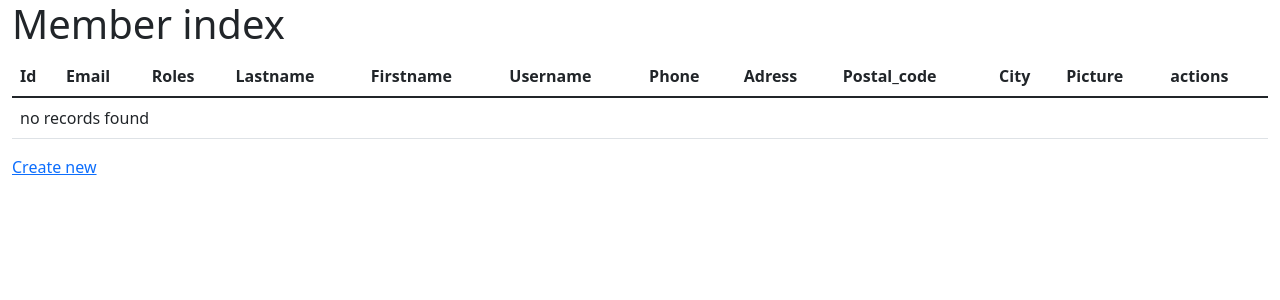
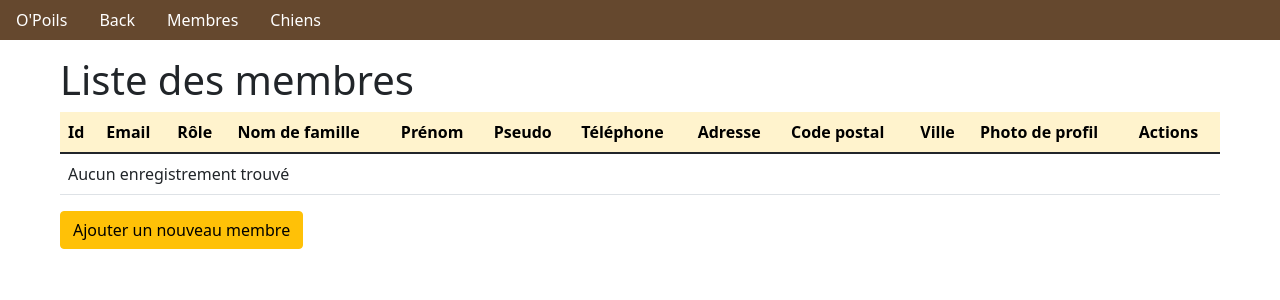
Before and after one commit to Kathleen-Vierstraete/opoils-back, a Symfony app: template templates/back/member/index.html.twig in a window 1280 px wide. Shown: the top 300 px of the page. Run offline with Twig, Linux system fonts and the light colour scheme; the template is opened without the code that fills it, so the values that code supplies are empty; some libraries are stand-ins or nearby versions.

Commit message:
Custom form new member - edit member - Member list page

```diff
--- a/src/Form/MemberType.php
+++ b/src/Form/MemberType.php
@@ -74,7 +74,6 @@ class MemberType extends AbstractType
                 }
             })
 
-
             ->add('lastname', TextType::class, [
                 'label' => 'Votre nom',
             ])
@@ -84,7 +83,7 @@ class MemberType extends AbstractType
             ])
 
             ->add('username', TextType::class, [
-                'label' => 'Votre pseudo',
+                'label' => 'Votre mail de connexion',
             ])
 
             ->add('phone', TextType::class, [
@@ -104,6 +103,9 @@ class MemberType extends AbstractType
                 'label' => 'Votre photo de profil',
                 'mapped' => false,
             ])
+            ->add('pseudo', TextType::class, [
+                'label' => 'Votre pseudo',
+            ])
         ;
     }
 
--- /dev/null
+++ b/templates/back/base_back.html.twig
@@ -0,0 +1,20 @@
+{% extends "base.html.twig" %}
+
+{% block subnav %}
+
+<ul class="nav navbar-light mb-3" style="background-color: #65482E;">
+    <li class="nav-item">
+        <a class="nav-link text-white" href="#">O'Poils</a>
+    </li>
+    <li class="nav-item">
+        <a class="nav-link text-white" href="#">Back</a>
+    </li>
+    <li class="nav-item">
+        <a class="nav-link text-white" href="{{ path('app_back_member_index') }}">Membres</a>
+    </li>
+    <li class="nav-item">
+        <a class="nav-link text-white" href="#">Chiens</a>
+    </li>
+</ul>
+
+{% endblock %}
--- a/templates/back/member/_delete_form.html.twig
+++ b/templates/back/member/_delete_form.html.twig
@@ -1,4 +1,4 @@
 <form method="post" action="{{ path('app_back_member_delete', {'id': member.id}) }}" onsubmit="return confirm('Are you sure you want to delete this item?');">
     <input type="hidden" name="_token" value="{{ csrf_token('delete' ~ member.id) }}">
-    <button class="btn">Delete</button>
+    <button class="btn btn-danger m-1">Delete</button>
 </form>
--- a/templates/back/member/_form.html.twig
+++ b/templates/back/member/_form.html.twig
@@ -2,6 +2,6 @@
 
     {{ form_widget(form) }}
 
-    <button class="btn">{{ button_label|default('Save') }}</button>
+    <button class="btn btn-success m-1">{{ button_label|default('Valider') }}</button>
 
 {{ form_end(form) }}
--- a/templates/back/member/edit.html.twig
+++ b/templates/back/member/edit.html.twig
@@ -1,4 +1,4 @@
-{% extends 'base.html.twig' %}
+{% extends 'back/base_back.html.twig' %}
 
 {% block title %}Editer le membre{% endblock %}
 
@@ -7,7 +7,7 @@
 
     {{ include('back/member/_form.html.twig', {'button_label': 'Mettre à jour'}) }}
 
-    <a class="btn btn-primary float-end" href="{{ path('app_back_member_index') }}">Retour à la liste</a>
+    <a class="btn btn-warning float-end" href="{{ path('app_back_member_index') }}">Retour à la liste</a>
 
     {{ include('back/member/_delete_form.html.twig') }}
 {% endblock %}
--- a/templates/back/member/index.html.twig
+++ b/templates/back/member/index.html.twig
@@ -1,26 +1,27 @@
-{% extends 'base.html.twig' %}
+{% extends 'back/base_back.html.twig' %}
 
-{% block title %}Member index{% endblock %}
+{% block title %}Liste des membres{% endblock %}
 
 {% block body %}
-    <h1>Member index</h1>
+    <h1>Liste des membres</h1>
 
-    <table class="table">
-        <thead>
+    <table class="table table-hover ">
+        <thead class="table-warning">
             <tr>
                 <th>Id</th>
                 <th>Email</th>
-                <th>Roles</th>
+                <th>Rôle</th>
                 {# <th>Password</th> #}
-                <th>Lastname</th>
-                <th>Firstname</th>
-                <th>Username</th>
-                <th>Phone</th>
-                <th>Adress</th>
-                <th>Postal_code</th>
-                <th>City</th>
-                <th>Picture</th>
-                <th>actions</th>
+                <th>Nom de famille</th>
+                <th>Prénom</th>
+                {# <th>Username</th> #}
+                <th>Pseudo</th>
+                <th>Téléphone</th>
+                <th>Adresse</th>
+                <th>Code postal</th>
+                <th>Ville</th>
+                <th>Photo de profil</th>
+                <th>Actions</th>
             </tr>
         </thead>
         <tbody>
@@ -32,24 +33,26 @@
                 {# <td>{{ member.password }}</td> #}
                 <td>{{ member.lastname }}</td>
                 <td>{{ member.firstname }}</td>
-                <td>{{ member.username }}</td>
+                {# <td>{{ member.username }}</td> #}
+                <td>{{ member.pseudo }}</td>
                 <td>{{ member.phone }}</td>
                 <td>{{ member.adress }}</td>
                 <td>{{ member.postalCode }}</td>
                 <td>{{ member.city }}</td>
                 <td>{{ member.picture }}</td>
                 <td>
-                    <a href="{{ path('app_back_member_show', {'id': member.id}) }}">show</a>
-                    <a href="{{ path('app_back_member_edit', {'id': member.id}) }}">edit</a>
+                    <a class="btn btn-sm btn-info" href="{{ path('app_back_member_show', {'id': member.id}) }}">Voir</a>
+                    <a class="btn btn-sm btn-secondary" href="{{ path('app_back_member_edit', {'id': member.id}) }}">Editer</a>
                 </td>
             </tr>
         {% else %}
             <tr>
-                <td colspan="13">no records found</td>
+                <td colspan="13">Aucun enregistrement trouvé</td>
             </tr>
         {% endfor %}
         </tbody>
     </table>
 
-    <a href="{{ path('app_back_member_new') }}">Create new</a>
+    <a class="btn btn-warning" href="{{ path('app_back_member_new') }}">Ajouter un nouveau membre</a>
+
 {% endblock %}
--- a/templates/base.html.twig
+++ b/templates/base.html.twig
@@ -19,7 +19,10 @@
     <title>{% block title %}Welcome{% endblock %} - O'Poils</title>
 </head>
     <body>
-        <div class="container-fluid">
+    {% block subnav %}{% endblock %}
+    <div class="container-fluid my-3">
+        <div class="row">
+            <div class="col mx-5">
             {% block body %}{% endblock %}
         </div>
     </body>
```
Also changed, not shown: migrations/Version20230413153638.php (added, +31 -0 lines), src/Entity/Member.php (+20 -0 lines), templates/back/member/new.html.twig (+4 -4 lines), templates/back/member/show.html.twig (+17 -13 lines).
